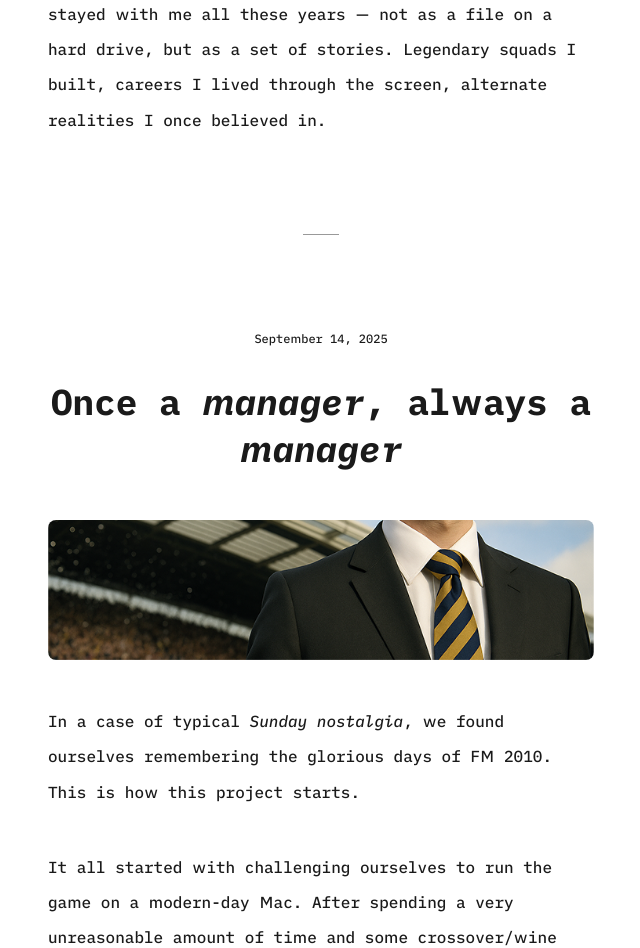
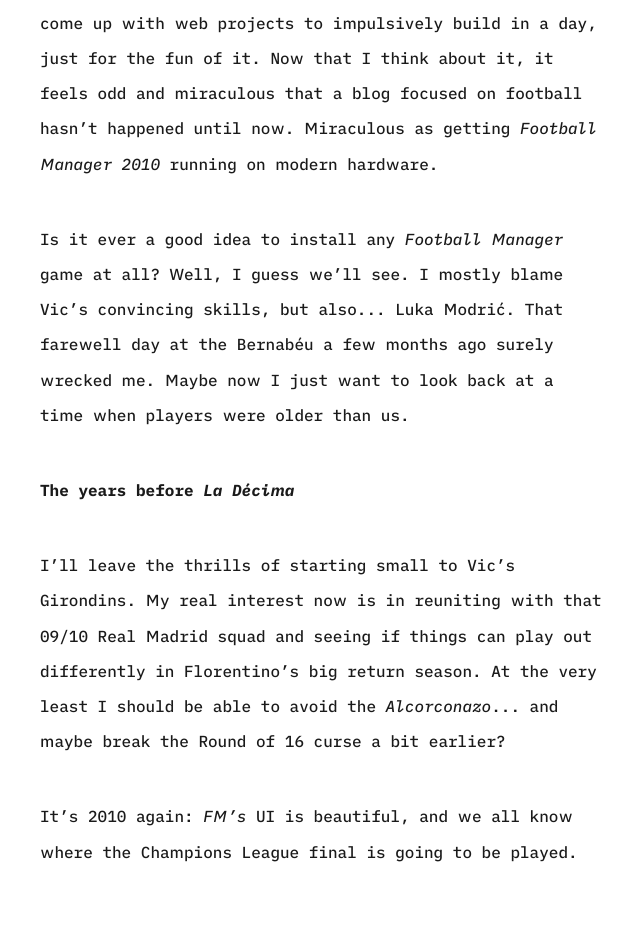
Before and after one commit to rnhnn/el-special-blog, a Next.js app: page / in a window 1280 px wide. Shown: the part 804-1752 px from the top of the page, without its empty margins (319-959 px from the left). Built offline with nearby package versions, Linux system fonts and the light colour scheme.

Commit message:
add new entry

```diff
--- a/src/app/globals.css
+++ b/src/app/globals.css
@@ -110,8 +110,8 @@
     overflow: hidden;
     margin-left: auto;
     margin-right: auto;
-    padding-left: 143px;
-    padding-right: 143px;
+    padding-left: 135px;
+    padding-right: 135px;
     padding-bottom: 150px;
 }
 
@@ -229,7 +229,7 @@
     margin-top: 32px;
     margin-bottom: 48px;
     text-align: center;
-    font-size: 36px;
+    font-size: 33px;
 }
 
 .blog-entry-title a {
--- a/src/data/blog/2025/002-florentino-is-coming-home.json
+++ b/src/data/blog/2025/002-florentino-is-coming-home.json
@@ -1,6 +1,6 @@
 {
   "slug": "florentino-is-coming-home",
-  "title": "Before La Décima",
+  "title": "We're on our way home",
   "author": "R. Hernández",
   "season": "<strong>S1</strong> 2010 Again",
   "date": "2025-09-16",
@@ -9,7 +9,23 @@
   "content": [
     {
       "type": "paragraph",
-      "html": "Some games never let go. Football Manager 2010 has stayed with me all these years — not as a file on a hard drive, but as a set of stories. Legendary squads I built, careers I lived through the screen, alternate realities I once believed in."
+      "html": "Every now and then, since we were kids, Vic and I would come up with web projects to impulsively build in a day, just for the fun of it. Now that I think about it, it feels odd and miraculous that a blog focused on football hasn’t happened until now. Miraculous as getting <em>Football Manager 2010</em> running on modern hardware."
+    },
+    {
+      "type": "paragraph",
+      "html": "Is it ever a good idea to install any <em>Football Manager</em> game at all? Well, I guess we’ll see. I mostly blame Vic’s convincing skills, but also... Luka Modrić. That farewell day at the Bernabéu a few months ago surely wrecked me. Maybe now I just want to look back at a time when players were older than us."
+    },
+    {
+      "type": "paragraph",
+      "html": "<strong>The years before <em>La Décima</em></strong>"
+    },
+    {
+      "type": "paragraph",
+      "html": "I’ll leave the thrills of starting small to Vic’s Girondins. My real interest now is in reuniting with that 09/10 Real Madrid squad and seeing if things can play out differently in Florentino’s big return season. At the very least I should be able to avoid the <em>Alcorconazo</em>... and maybe break the Round of 16 curse a bit earlier?"
+    },
+    {
+      "type": "paragraph",
+      "html": "It’s 2010 again: <em>FM’s</em> UI is beautiful, and we all know where the Champions League final is going to be played."
     }
   ]
 }
```
